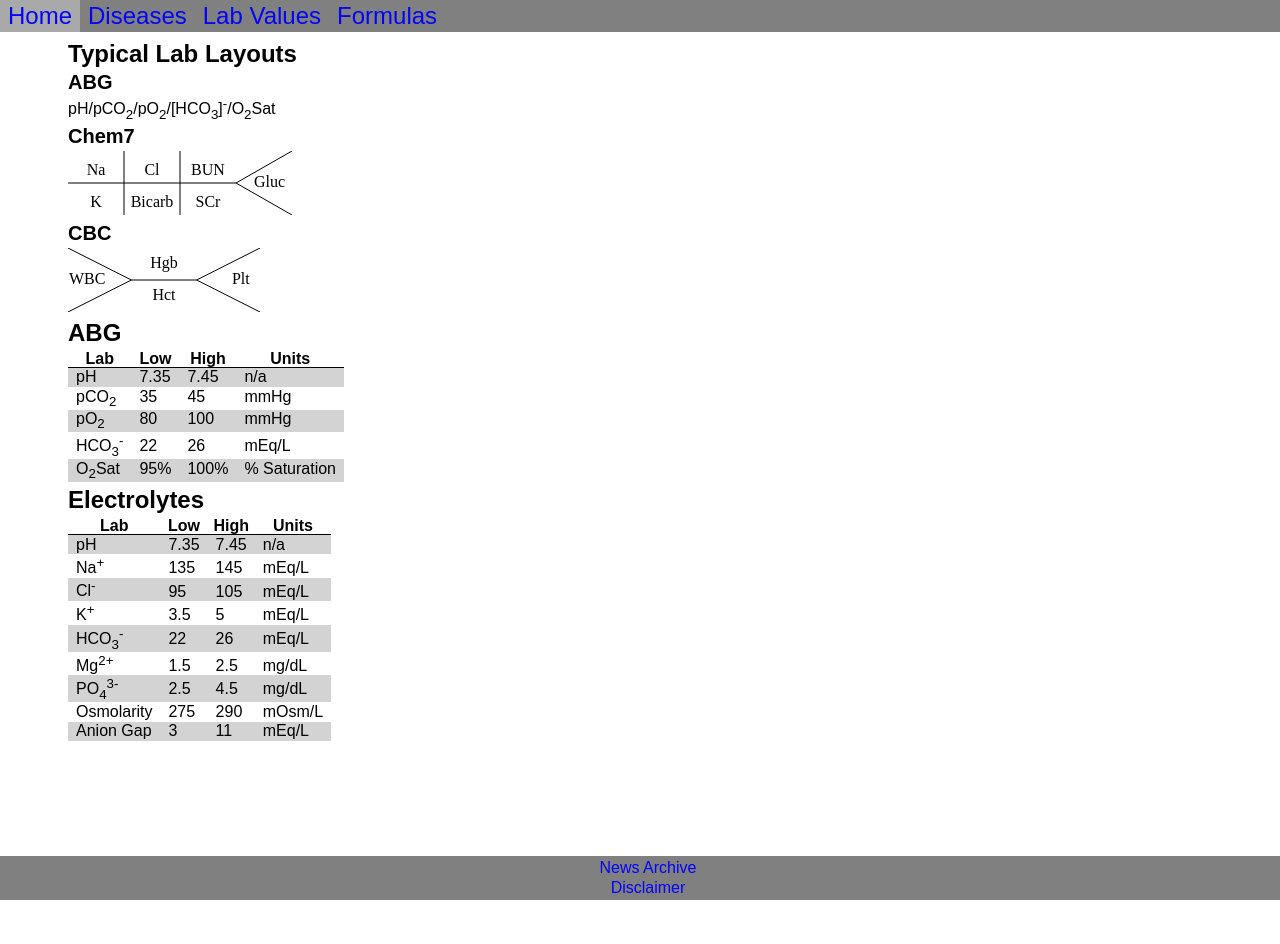
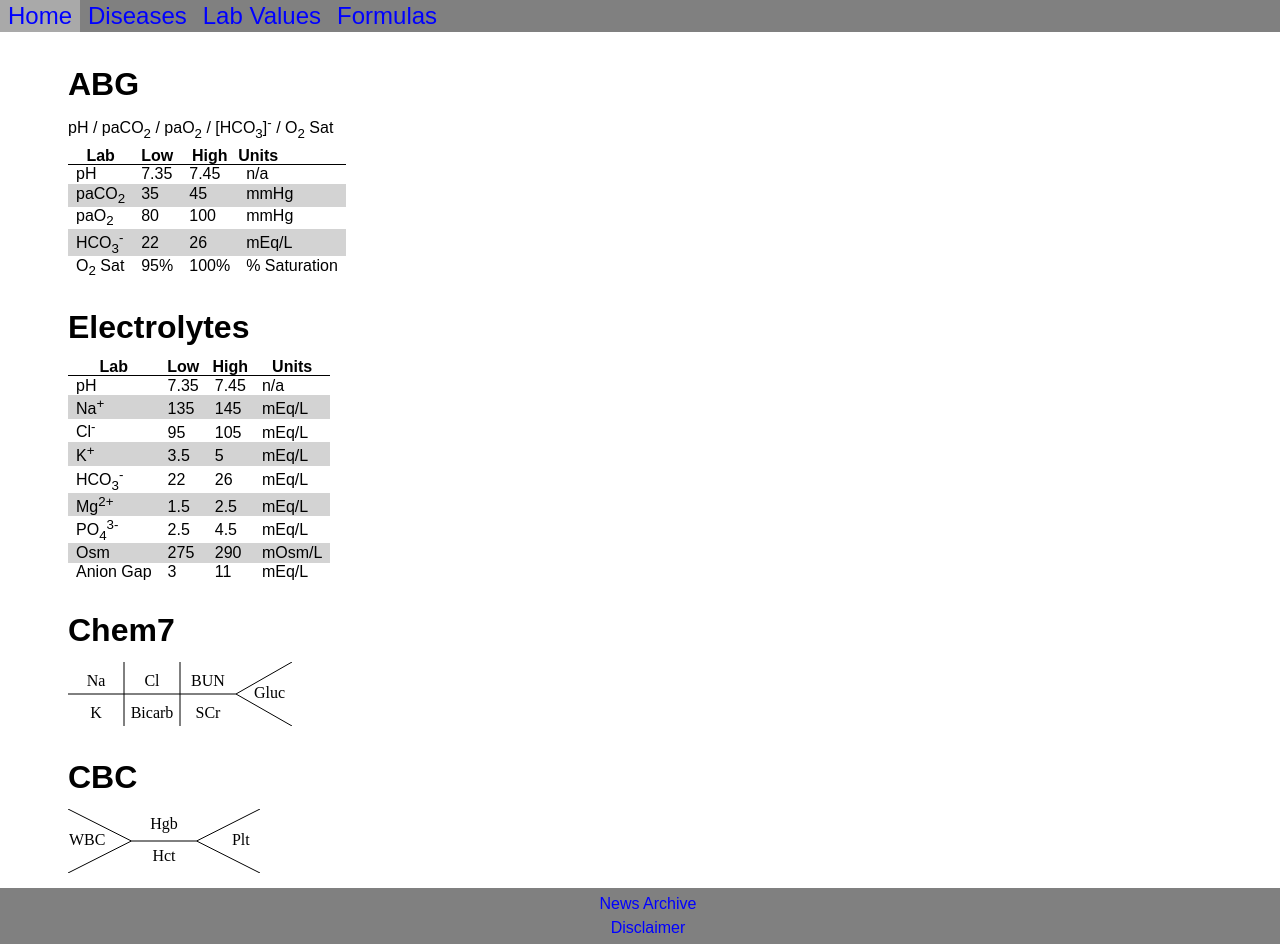
Before and after one commit to corbincox72/peripheral_brain, a Jekyll site: the page built from _pages/lab_values.md, in a window 1280 px wide. Built offline with Jekyll 4.4.1, drawn with Linux system fonts in a browser that asks for light colours; before the commit the page ends 900 px from its top, so only the background shows below that; some of the changed lines change nothing that is shown.

Commit message:
Converted Labs to MD
Lab Values Page Converted to MD Document

```diff
--- a/_includes/header.html
+++ b/_includes/header.html
@@ -4,7 +4,7 @@
       <ul class="nav-links">
         <li><a href="{{ site.baseurl }}/home.html">Home</a></li>
         <li><a href="{{ site.baseurl }}/disease_list.html">Diseases</a></li>
-        <li><a href="{{ site.baseurl }}/lab_values.html">Lab Values</a></li>
+        <li><a href="{{ site.baseurl }}/lab_values">Lab Values</a></li>
         <li><a href="{{ site.baseurl }}/formulas">Formulas</a></li>
       </ul>
   </nav>
--- a/lab_values.html
+++ b/_pages/lab_values.md
@@ -1,15 +1,40 @@
 ---
 layout: default
 title: Lab Values
+author: Corbin Cox
+last-updated: December 3, 2017
+permalink: /lab_values
 ---
-<div class="labs">
-<h2>Typical Lab Layouts</h2>
 
-<h3>ABG</h3>
+# ABG
 
-<p>pH/pCO<sub>2</sub>/pO<sub>2</sub>/[HCO<sub>3</sub>]<sup>-</sup>/O<sub>2</sub>Sat</p>
+pH / paCO<sub>2</sub>  / paO<sub>2</sub>  / [HCO<sub>3</sub>]<sup>-</sup> / O<sub>2</sub>  Sat
 
-<h3>Chem7</h3>
+| Lab       | Low  | High | Units        |
+| --------- | ---- | ---- | :----------- |
+| pH        | 7.35 | 7.45 | n/a          |
+| paCO<sub>2</sub>   | 35   | 45   | mmHg         |
+| paO<sub>2</sub>   | 80   | 100  | mmHg         |
+| HCO<sub>3</sub><sup>-</sup> | 22   | 26   | mEq/L        |
+| O<sub>2</sub>  Sat | 95%  | 100% | % Saturation |
+
+# Electrolytes
+
+| Lab       | Low  | High | Units  |
+| --------- | ---- | ---- | ------ |
+| pH       | 7.35 | 7.45 | n/a    |
+| Na<sup>+</sup>     | 135  | 145  | mEq/L  |
+| Cl<sup>-</sup>    | 95   | 105  | mEq/L  |
+| K<sup>+</sup>      | 3.5  | 5    | mEq/L  |
+| HCO<sub>3</sub><sup>-</sup> | 22   | 26   | mEq/L  |
+| Mg<sup>2+</sup>    | 1.5  | 2.5  | mEq/L  |
+| PO<sub>4</sub><sup>3-</sup> | 2.5  | 4.5  | mEq/L  |
+| Osm       | 275  | 290  | mOsm/L |
+| Anion Gap | 3    | 11   | mEq/L  |
+
+
+
+# Chem7
 
 <svg width="14em" height="4em" class="chem7">
   <line x1="0" y1="50%" x2="75%" y2="50%" style="stroke-wdith:2px;stroke:black"/>
@@ -26,7 +51,8 @@ title: Lab Values
   <text x="90%" y="2.25em" text-anchor="middle">Gluc</text>
 </svg>
 
-<h3>CBC</h3>
+# CBC
+
 <svg width="12em" height="4em" class="chem7">
   <line x1="0" y1="0" x2="33%" y2="50%" style="stroke-wdith:2px;stroke:black"/>
   <line x1="0" y1="100%" x2="33%" y2="50%" style="stroke-wdith:2px;stroke:black"/>
@@ -39,30 +65,3 @@ title: Lab Values
   <text x="50%" y="3.25em" text-anchor="middle">Hct</text>
 
 </svg>
-
-<h2>ABG</h2>
-  <table>
-  <tr><th>Lab</th><th>Low</th><th>High</th><th>Units</th></tr>
-  <tr><td>pH</td><td>7.35</td><td>7.45</td><td>n/a</td></tr>
-  <tr><td>pCO<sub>2</sub></td><td>35</td><td>45</td><td>mmHg</td></tr>
-  <tr><td>pO<sub>2</sub></td><td>80</td><td>100</td><td>mmHg</td></tr>
-  <tr><td>HCO<sub>3</sub><sup>-</sup></td><td>22</td><td>26</td><td>mEq/L</td></tr>
-  <tr><td>O<sub>2</sub>Sat</td><td>95%</td><td>100%</td><td>% Saturation</td></tr>
-  </table>
-
-<h2>Electrolytes</h2>
-
-  <table>
-  <tr><th>Lab</th><th>Low</th><th>High</th><th>Units</th></tr>
-  <tr><td>pH</td><td>7.35</td><td>7.45</td><td>n/a</td></tr>
-  <tr><td>Na<sup>+</sup></td><td>135</td><td>145</td><td>mEq/L</td></tr>
-  <tr><td>Cl<sup>-</sup></td><td>95</td><td>105</td><td>mEq/L</td></tr>
-  <tr><td>K<sup>+</sup></td><td>3.5</td><td>5</td><td>mEq/L</td></tr>
-  <tr><td>HCO<sub>3</sub><sup>-</sup></td><td>22</td><td>26</td><td>mEq/L</td></tr>
-  <tr><td>Mg<sup>2+</sup></td><td>1.5</td><td>2.5</td><td>mg/dL</td></tr>
-  <tr><td>PO<sub>4</sub><sup>3-</sup></td><td>2.5</td><td>4.5</td><td>mg/dL</td></tr>
-  <tr><td>Osmolarity</td><td>275</td><td>290</td><td>mOsm/L</td></tr>
-  <tr><td>Anion Gap</td><td>3</td><td>11</td><td>mEq/L</td></tr>
-  </table>
-
-</div>
--- a/css/main.css
+++ b/css/main.css
@@ -64,11 +64,15 @@ a img {
     }
 
     h1, h2, h3, p, a, li {
-      margin: 0.25em 0;
+      margin: 0.5em 0;
     }
 
     p, li {
       text-align: justify;
+    }
+
+    h1, h2, h3 {
+      margin-top: 1em;
     }
 
     h1 {
--- a/css/mobile.css
+++ b/css/mobile.css
@@ -9,6 +9,10 @@
     font-size: 1.25em;
   }
 
+  table{
+    margin: 0 auto
+  }
+
 
 
 
```
Also changed, not shown: _diseases/diabetes.md (+1 -1 lines), 8 other files.
